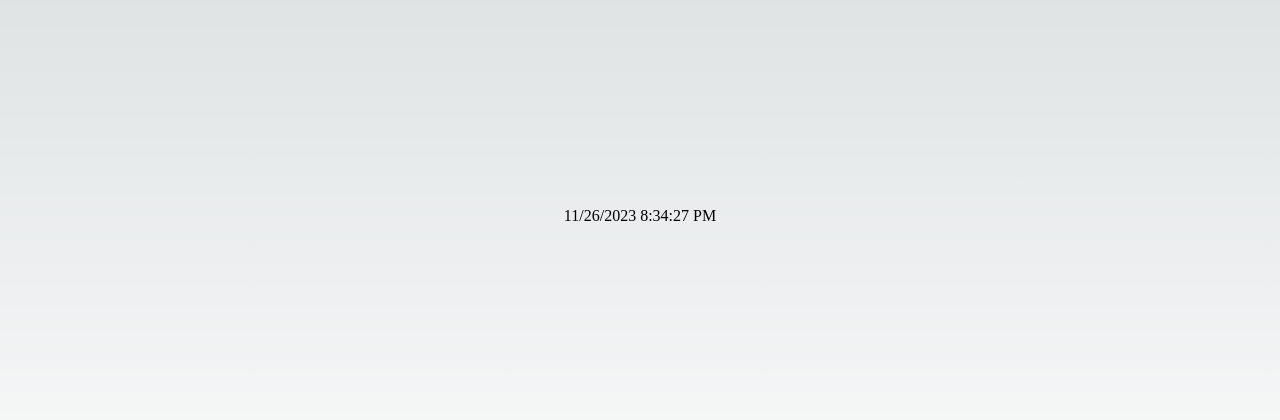
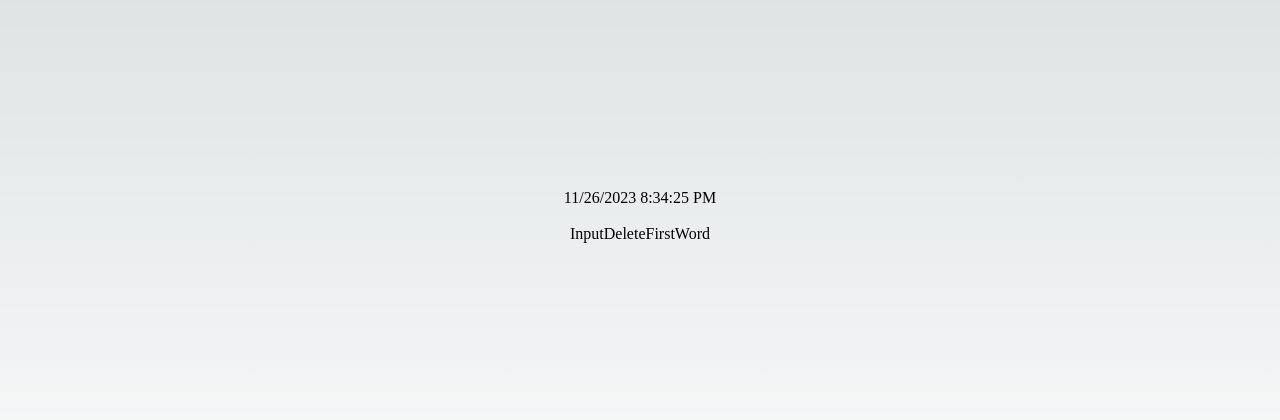
Before and after one commit to Aluonam/pt_261123, a Next.js app: page / in a window 1280 px wide. Shown: the part 184-604 px from the top of the page. Built offline with nearby package versions, Linux system fonts and the light colour scheme.

Commit message:
feat: create component DeleteFirstWord

```diff
--- /dev/null
+++ b/components/InputDeleteFirstWord.jsx
@@ -0,0 +1,9 @@
+import React from 'react'
+
+const InputDeleteFirstWord = () => {
+  return (
+    <div>InputDeleteFirstWord</div>
+  )
+}
+
+export default InputDeleteFirstWord
--- a/pages/index.js
+++ b/pages/index.js
@@ -1,6 +1,7 @@
 import Head from 'next/head'
 import styles from '@/styles/Home.module.css'
 import { ActualHour } from '@/components/ActualHour'
+import InputDeleteFirstWord from '@/components/InputDeleteFirstWord'
 
 
 export default function Home() {
@@ -14,6 +15,8 @@ export default function Home() {
       </Head>
       <main className={`${styles.main}`}>
         <ActualHour></ActualHour>
+        <br/>
+        <InputDeleteFirstWord></InputDeleteFirstWord>
       </main>
     </>
   )
```
